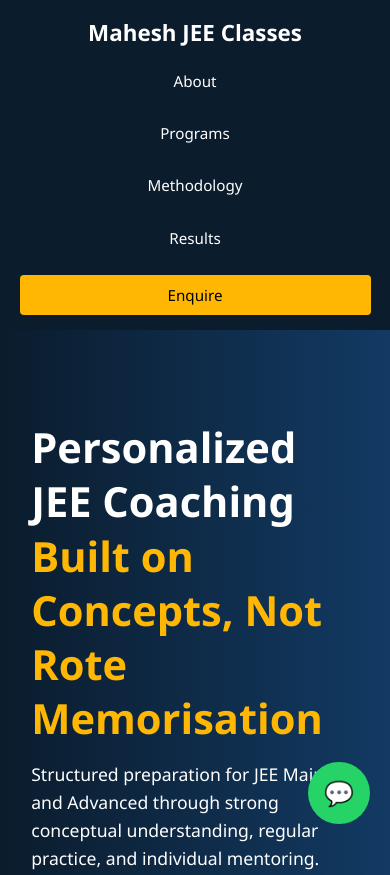
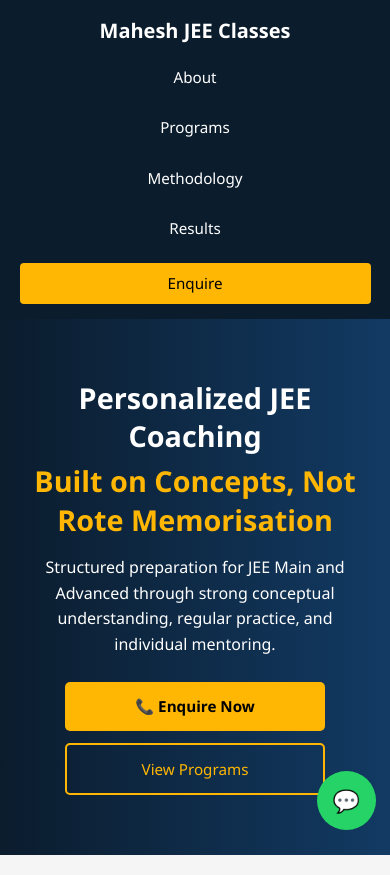
Before and after one commit to Falconspy6015/Courses, a plain HTML site: page index.html in a window 390 px wide. Shown: the top 875 px of the page. Drawn offline with Linux system fonts and the light colour scheme.

Commit message:
mobile friendly UI this time works

```diff
--- a/style.css
+++ b/style.css
@@ -1,9 +1,11 @@
+/* =========================
+   RESET & BASE
+   ========================= */
 * {
   margin: 0;
   padding: 0;
   box-sizing: border-box;
 }
-
 
 body {
   font-family: "Segoe UI", Arial, sans-serif;
@@ -11,6 +13,7 @@ body {
   color: #222;
   background: #fff;
 }
+
 p {
   margin-bottom: 1rem;
 }
@@ -27,8 +30,9 @@ h2 {
   margin-bottom: 0;
 }
 
-
-/* NAVBAR */
+/* =========================
+   NAVBAR
+   ========================= */
 .navbar {
   position: sticky;
   top: 0;
@@ -65,7 +69,9 @@ h2 {
   color: #000 !important;
 }
 
-/* HERO */
+/* =========================
+   HERO
+   ========================= */
 .hero {
   background: linear-gradient(to right, #0b1c2d, #123a63);
   color: white;
@@ -94,7 +100,9 @@ h2 {
   margin-right: 15px;
 }
 
-/* BUTTONS */
+/* =========================
+   BUTTONS
+   ========================= */
 .btn-primary {
   background: #ffb703;
   color: #000;
@@ -112,7 +120,9 @@ h2 {
   text-decoration: none;
 }
 
-/* TRUST */
+/* =========================
+   TRUST STRIP
+   ========================= */
 .trust {
   display: grid;
   grid-template-columns: repeat(auto-fit, minmax(150px, 1fr));
@@ -122,14 +132,15 @@ h2 {
   font-weight: 600;
 }
 
-/* SECTIONS */
+/* =========================
+   SECTIONS
+   ========================= */
 .section {
   padding: 70px 8%;
 }
 
 .section h2 {
   font-size: 2rem;
-  margin-bottom: 15px;
 }
 
 .section-desc {
@@ -140,7 +151,9 @@ h2 {
   background: #f9f9f9;
 }
 
-/* CARDS */
+/* =========================
+   CARDS
+   ========================= */
 .cards {
   display: grid;
   grid-template-columns: repeat(auto-fit, minmax(220px, 1fr));
@@ -154,7 +167,9 @@ h2 {
   box-shadow: 0 5px 15px rgba(0,0,0,0.08);
 }
 
-/* METHOD */
+/* =========================
+   METHOD GRID
+   ========================= */
 .method-grid {
   display: grid;
   grid-template-columns: repeat(auto-fit, minmax(200px, 1fr));
@@ -167,7 +182,9 @@ h2 {
   background: #fff;
 }
 
-/* TESTIMONIALS */
+/* =========================
+   TESTIMONIALS
+   ========================= */
 .testimonials {
   display: grid;
   grid-template-columns: repeat(auto-fit, minmax(260px, 1fr));
@@ -180,24 +197,31 @@ h2 {
   border-radius: 8px;
 }
 
-/* FAQ */
+/* =========================
+   FAQ
+   ========================= */
 .faq p {
   margin-bottom: 15px;
 }
 
-/* CONTACT */
+/* =========================
+   CONTACT
+   ========================= */
 .contact {
   background: #0b1c2d;
   color: white;
   padding: 70px 8%;
   text-align: center;
 }
+
 .contact-text {
   margin-bottom: 25px;
   font-size: 1.1rem;
 }
 
-/* FOOTER */
+/* =========================
+   FOOTER
+   ========================= */
 footer {
   text-align: center;
   padding: 20px;
@@ -205,7 +229,9 @@ footer {
   color: #aaa;
 }
 
-/* WHATSAPP */
+/* =========================
+   WHATSAPP FLOAT
+   ========================= */
 .whatsapp {
   position: fixed;
   bottom: 20px;
@@ -218,7 +244,9 @@ footer {
   text-decoration: none;
 }
 
-
+/* =========================
+   VIDEO GRID
+   ========================= */
 .video-grid {
   display: grid;
   grid-template-columns: repeat(3, 1fr);
@@ -242,18 +270,12 @@ footer {
   color: #374151;
 }
 
-/* Mobile: stack videos */
-@media (max-width: 768px) {
-  .video-grid {
-    grid-template-columns: 1fr;
-  }
-}
-
 /* =========================
-   MOBILE NAVBAR FIX
+   MOBILE FIXES (IMPORTANT)
    ========================= */
 @media (max-width: 768px) {
 
+  /* NAVBAR */
   .navbar {
     flex-direction: column;
     align-items: center;
@@ -262,13 +284,14 @@ footer {
 
   .logo {
     margin-bottom: 10px;
+    font-size: 1.25rem;
   }
 
   .nav-links {
     flex-direction: column;
+    width: 100%;
     align-items: center;
-    gap: 12px;
-    width: 100%;
+    gap: 10px;
   }
 
   .nav-links li {
@@ -282,7 +305,82 @@ footer {
   }
 
   .btn-nav {
-    display: inline-block;
     margin-top: 5px;
   }
+
+  /* HERO */
+  .hero {
+    padding: 60px 5%;
+    text-align: center;
+  }
+
+  .hero h1 {
+    font-size: 1.8rem;
+    line-height: 1.35;
+  }
+
+  .hero span {
+    display: block;
+    margin-top: 6px;
+  }
+
+  .hero p {
+    font-size: 1rem;
+  }
+
+  /* HERO BUTTONS — KEY FIX */
+  .hero-buttons {
+    display: flex;
+    flex-direction: column;
+    align-items: center;
+    gap: 12px;
+    margin-top: 10px;
+  }
+
+  .hero-buttons a {
+    margin-right: 0;
+    width: 100%;
+    max-width: 260px;
+    text-align: center;
+  }
+
+  /* SECTIONS */
+  .section {
+    padding: 55px 5%;
+  }
+
+  .section h2 {
+    font-size: 1.5rem;
+  }
+
+  /* GRIDS */
+  .cards,
+  .method-grid,
+  .testimonials,
+  .video-grid {
+    grid-template-columns: 1fr;
+  }
+
+  /* CONTACT */
+  .contact {
+    padding: 60px 5%;
+  }
+
+  .contact h2 {
+    font-size: 1.6rem;
+  }
+
+  /* BUTTONS */
+  .btn-primary,
+  .btn-secondary {
+    font-size: 0.95rem;
+    padding: 12px 16px;
+  }
+
+  /* WHATSAPP */
+  .whatsapp {
+    bottom: 14px;
+    right: 14px;
+    font-size: 22px;
+  }
 }
```
